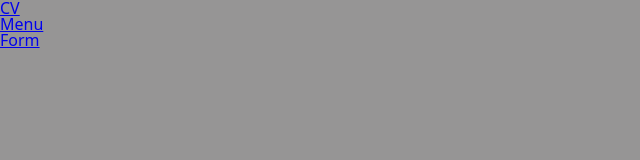
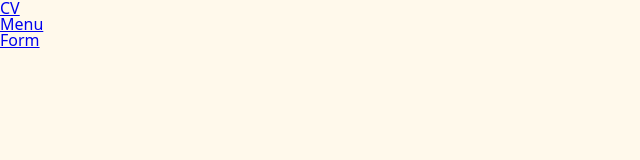
Before and after one commit to dangphung29/f8-fullstack-day-5, a plain HTML site: page index.html in a window 1280 px wide. Shown: the whole page, without its empty margins (0-640 px from the left). Drawn offline with Linux system fonts and the light colour scheme.

Commit message:
update mau nen body

```diff
--- a/src/css/style.css
+++ b/src/css/style.css
@@ -4,7 +4,7 @@
 }
 
 body {
-    background: #969595;
+    background: #fff9eb;
     font-family: system-ui, -apple-system, BlinkMacSystemFont, 'Segoe UI', Roboto, Oxygen, Ubuntu, Cantarell, 'Open Sans', 'Helvetica Neue', sans-serif;
 }
 
```
